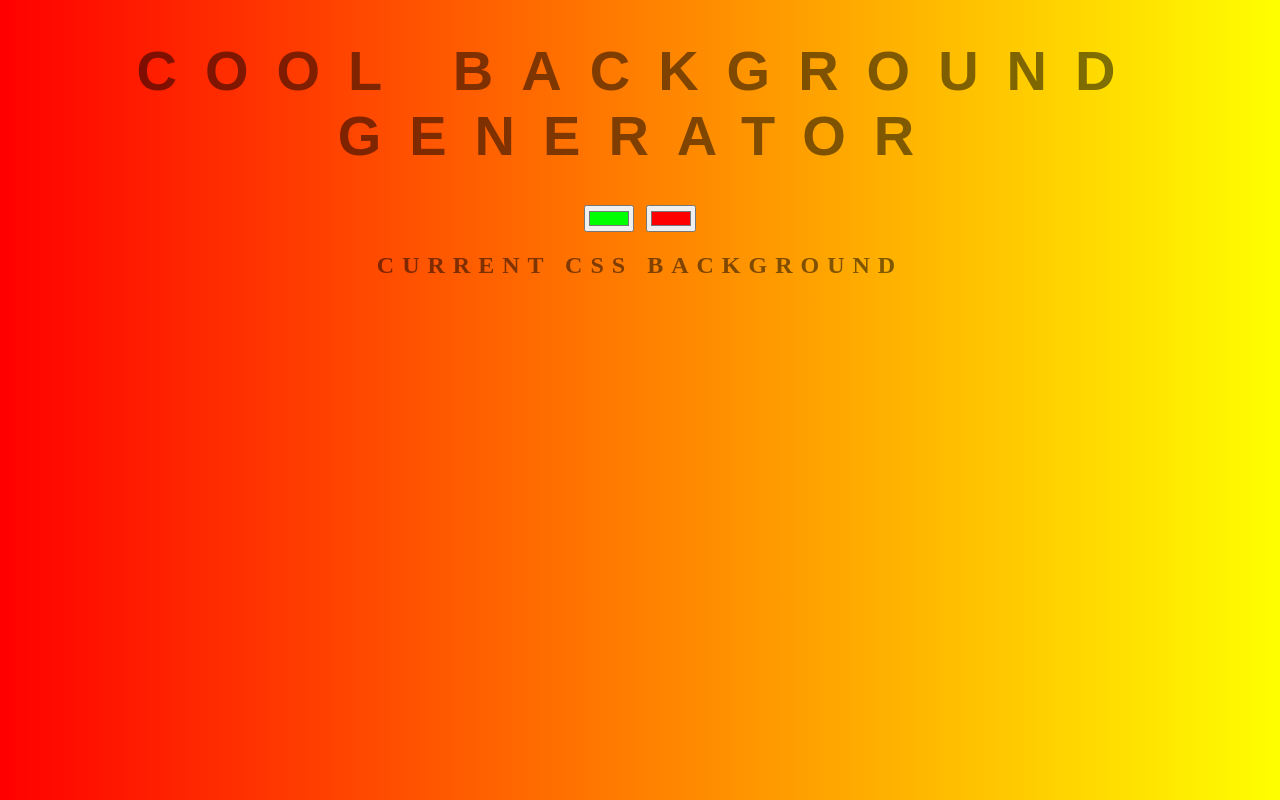
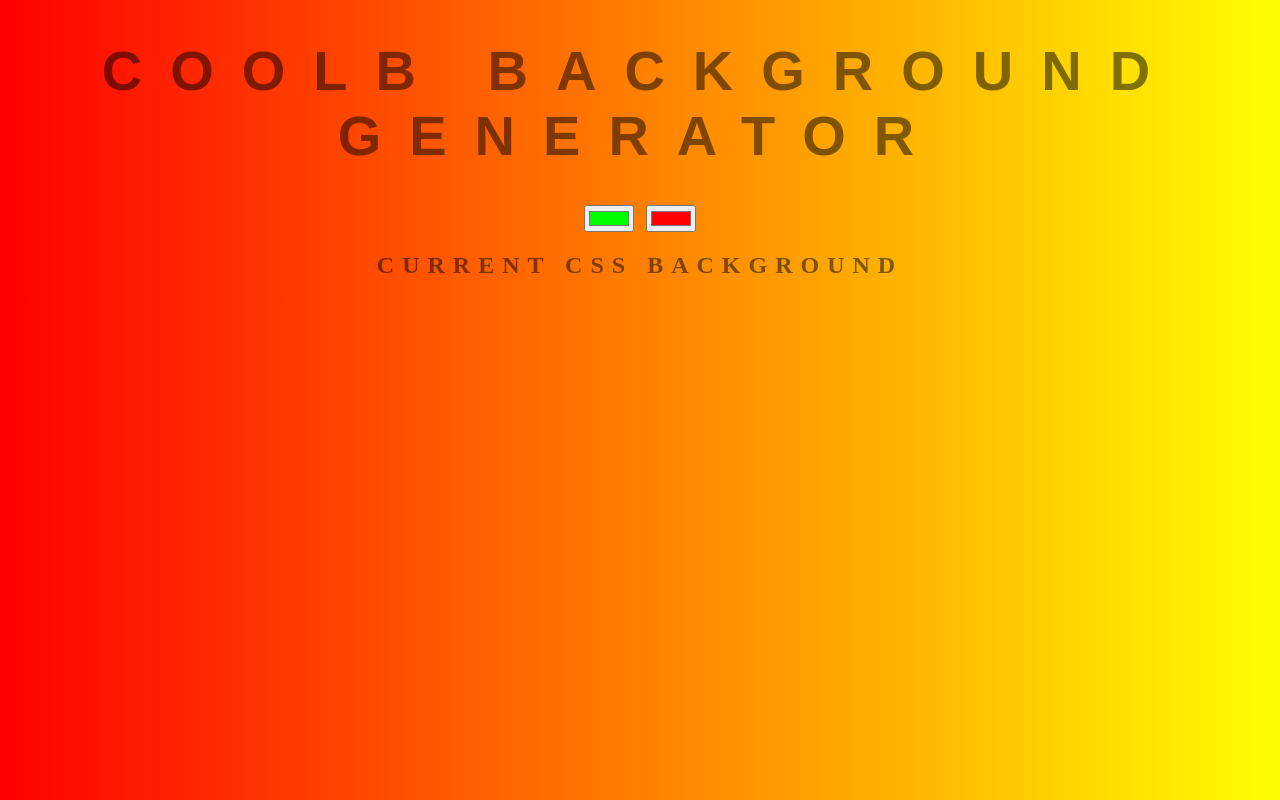
Before and after one commit to yassinebaji/background-generator, a plain HTML site: page index.html in a window 1280 px wide. Drawn offline with Linux system fonts and the light colour scheme.

Commit message:
capitalize

```diff
--- a/index.html
+++ b/index.html
@@ -5,7 +5,7 @@
 	<link rel="stylesheet" type="text/css" href="style.css">
 </head>
 <body id="gradient">
-	<h1>cool Background Generator</h1>
+	<h1>COOLb Background Generator</h1>
 	<input class="color1" type="color" name="color1" value="#00ff00">
 	<input class="color2" type="color" name="color2" value="#ff0000">
 	<h2>Current CSS Background</h2>
```
